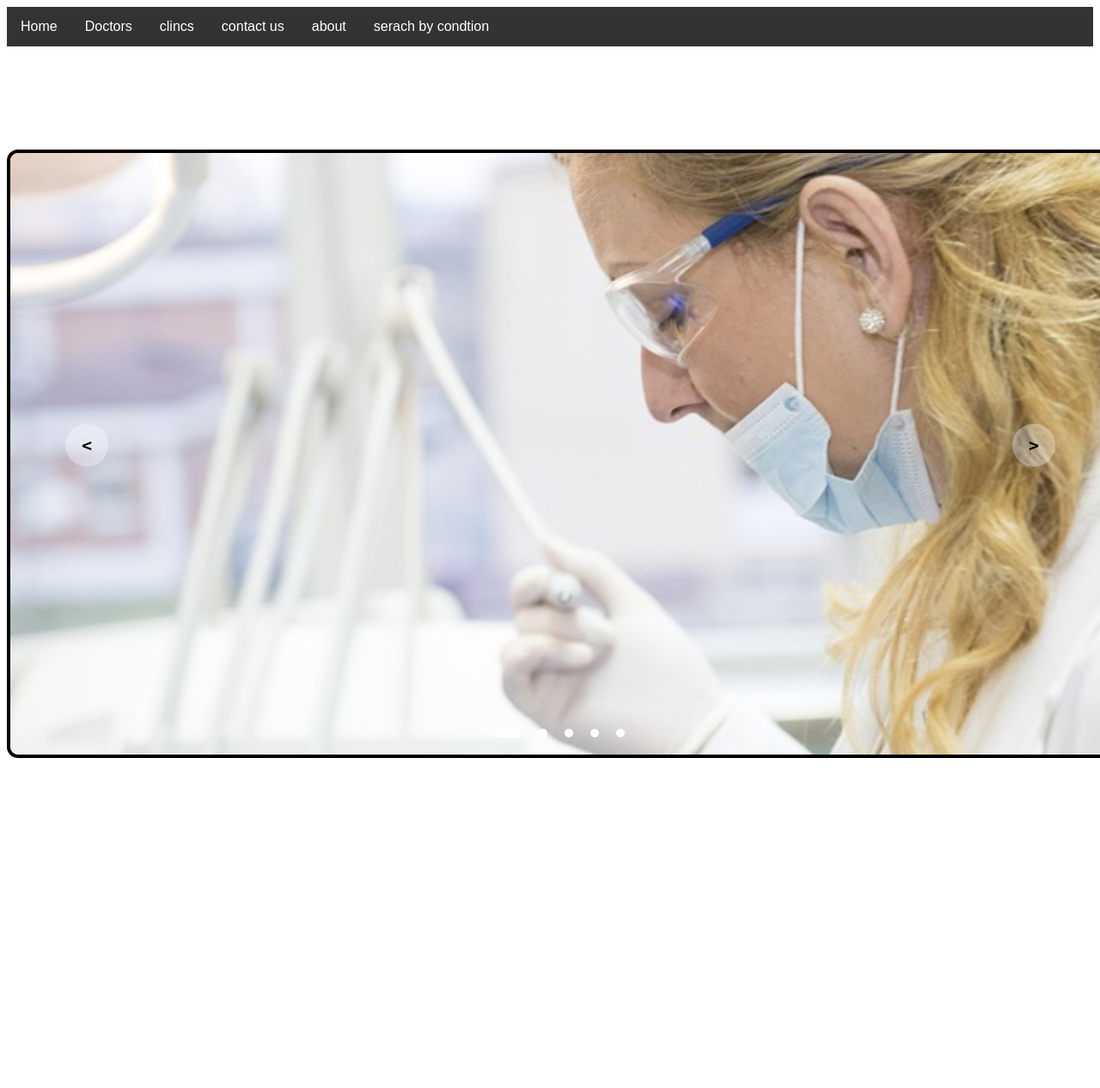
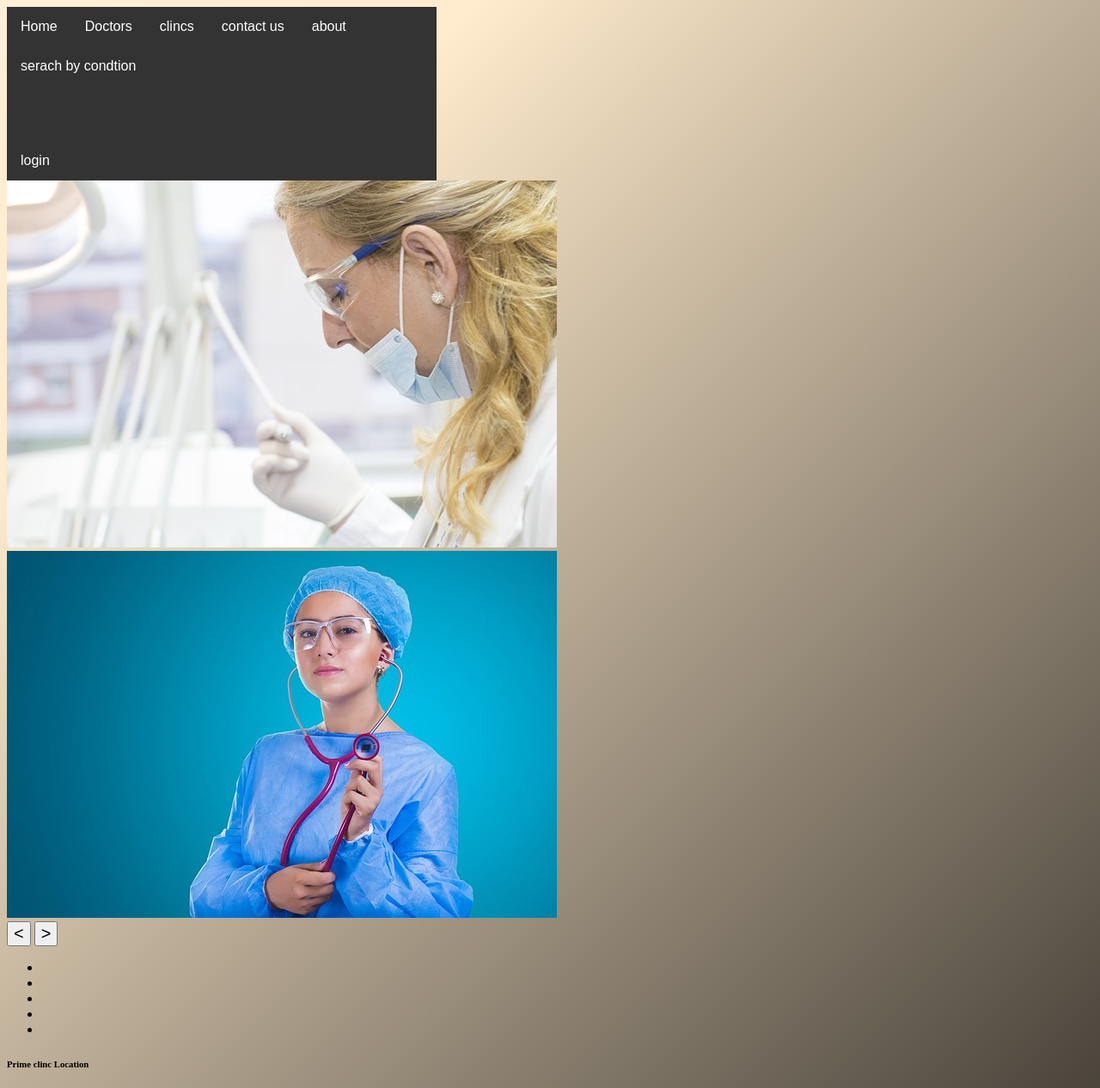
Before and after one commit to Samirzzz/Medical-System, a PHP site: page /home.php in a window 1280 px wide. Shown: the top 1266 px of the page at 86% size. Before the commit the page ends 882 px from the top, so only its background shows below. Run offline with PHP 8.4, Linux system fonts and the light colour scheme.

Commit message:
homepage

```diff
--- a/Navbar.php
+++ b/Navbar.php
@@ -12,6 +12,7 @@
   <a href="#news">clincs</a>
   <a href="#news">contact us </a>
   <a href="#news">about</a>
+
   <div class="dropdown">
     <button class="dropbtn">serach by condtion
       <i class="fa fa-caret-down"></i>
@@ -22,6 +23,8 @@
       <a href="#">Link 3</a>
     </div>
   </div>
+   <a style="margin-left:700px" href="signup.php">sign-up</a>
+  <a href="login.php">login</a>
 </div>
 </body>
 </html>
--- a/home.php
+++ b/home.php
@@ -5,17 +5,16 @@
     <meta name="viewport" content="width=device-width, initial-scale=1.0">
     <link rel="stylesheet" href="homepage.css">
     <title>hello</title>
+
 </head>
 <body>
-
-<?php
-include_once'Navbar.php';
-?>
-
-                  <section id="img-slideshow">
+<?php include_once'Navbar.php';?>
 
 
-                <div class="slider">
+                  <div id="img-slideshow" stye=" width:100%;">
+
+
+                <div class="slider"  stye=" width:100%;" >
 
 
                     <div class="list">
@@ -39,7 +38,17 @@ include_once'Navbar.php';
                         <li></li>
                     </ul>
                 </div>
-            </section>
+</div>
+
+       <div class= Maps-loc>
+             <h6>Prime clinc Location</h6>
+            <iframe src="https://www.google.com/maps/embed?pb=!1m18!1m12!1m3!1d3455.706381893326!2d31.41503607569206!3d29.987867174952235!2m3!1f0!2f0!3f0!3m2!1i1024!2i768!4f13.1!3m3!1m2!1s0x14583c9e7cd14479%3A0x48c22f61efd619f1!2sPrime%20Clinics!5e0!3m2!1sen!2seg!4v1698062329978!5m2!1sen!2seg" width="450" height="450" style="border:0; margin-right:100px" allowfullscreen="" loading="lazy" referrerpolicy="no-referrer-when-downgrade"></iframe>
+            </div>
+
+
+
+
+
 
 <script src="homescript.js"></script>
 </body>
--- a/homepage.css
+++ b/homepage.css
@@ -1,13 +1,13 @@
-.slider{
-    width: 1300px;
-    max-width: 100vw;
-    height: 700px;
+/* .slider{
+  top: 10px;
+    height: 100px;
     margin: auto;
     position: relative;
     overflow: hidden;
     border: 4px solid black;
     border-radius:13px;
   }
+
   .slider .list{
     position: absolute;
     width: max-content;
@@ -26,7 +26,7 @@
   .slider .buttons{
     position: absolute;
     top: 45%;
-    left: 5%;
+    left: 1%;
     width: 90%;
     display: flex;
     justify-content: space-between;
@@ -63,15 +63,39 @@
   }
   .slider .dots li.active{
     width: 30px;
-  }
-  @media screen and (max-width: 768px){
+  } */
+  /* @media screen and (max-width: 768px){
 
     .slider{
         height: 400px;
     }
+  } */
+
+
+
+  /* section curves */
+
+
+  body{
+  background-repeat: no-repeat;
+  background-size: 100cm;
+  width: 500px;
+  height: 500px;
+  z-index: 1;
+  background: linear-gradient(-45deg,black,blanchedalmond, white, black);
+  background-size: 400% 400%;
+  height: 100vh;
+  animation: animate 15s ease infinite;
   }
 
-  #img-slideshow
-  {
-  padding-top: 120px;
+  @keyframes animate {
+    0% {
+        background-position: 0% 50%;
+    }
+    50% {
+        background-position: 100% 50%;
+    }
+    100% {
+        background-position: 0% 50%;
+    }
   }
```
